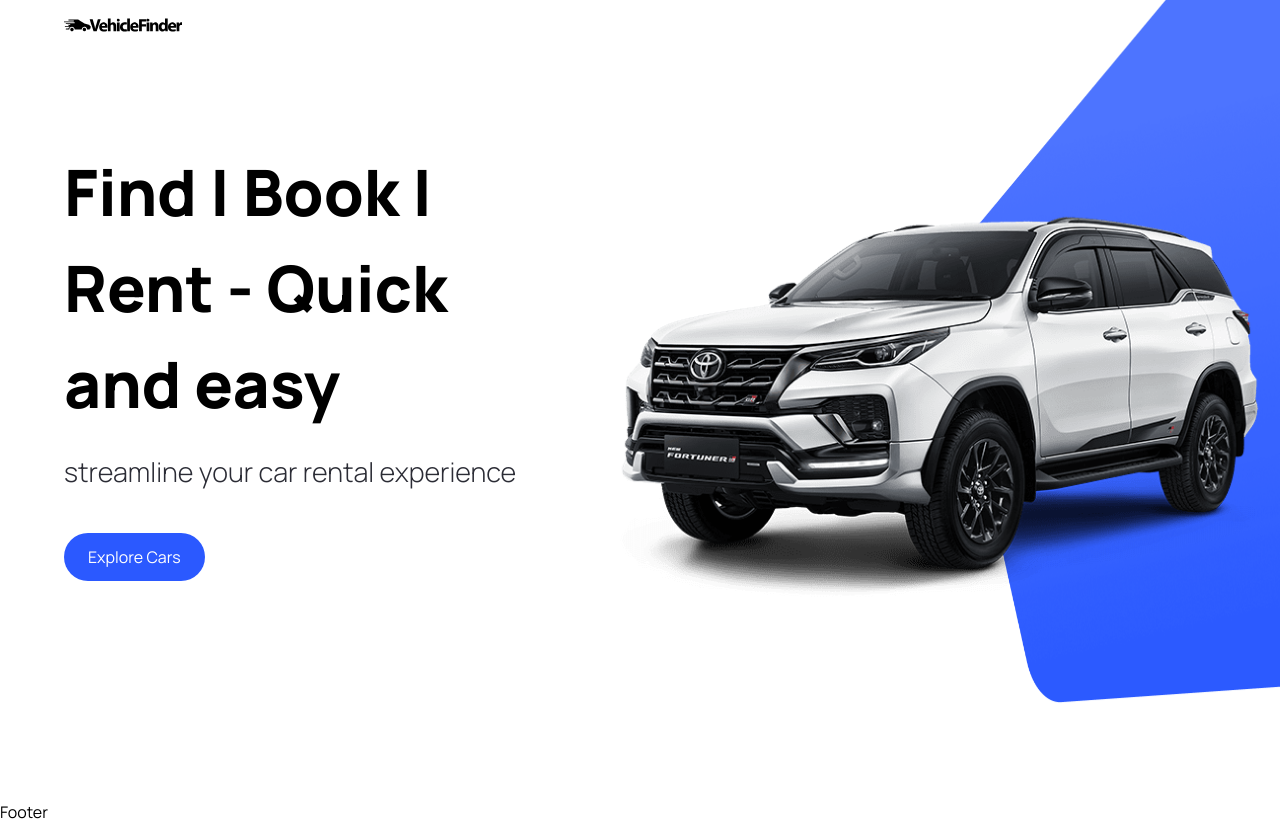
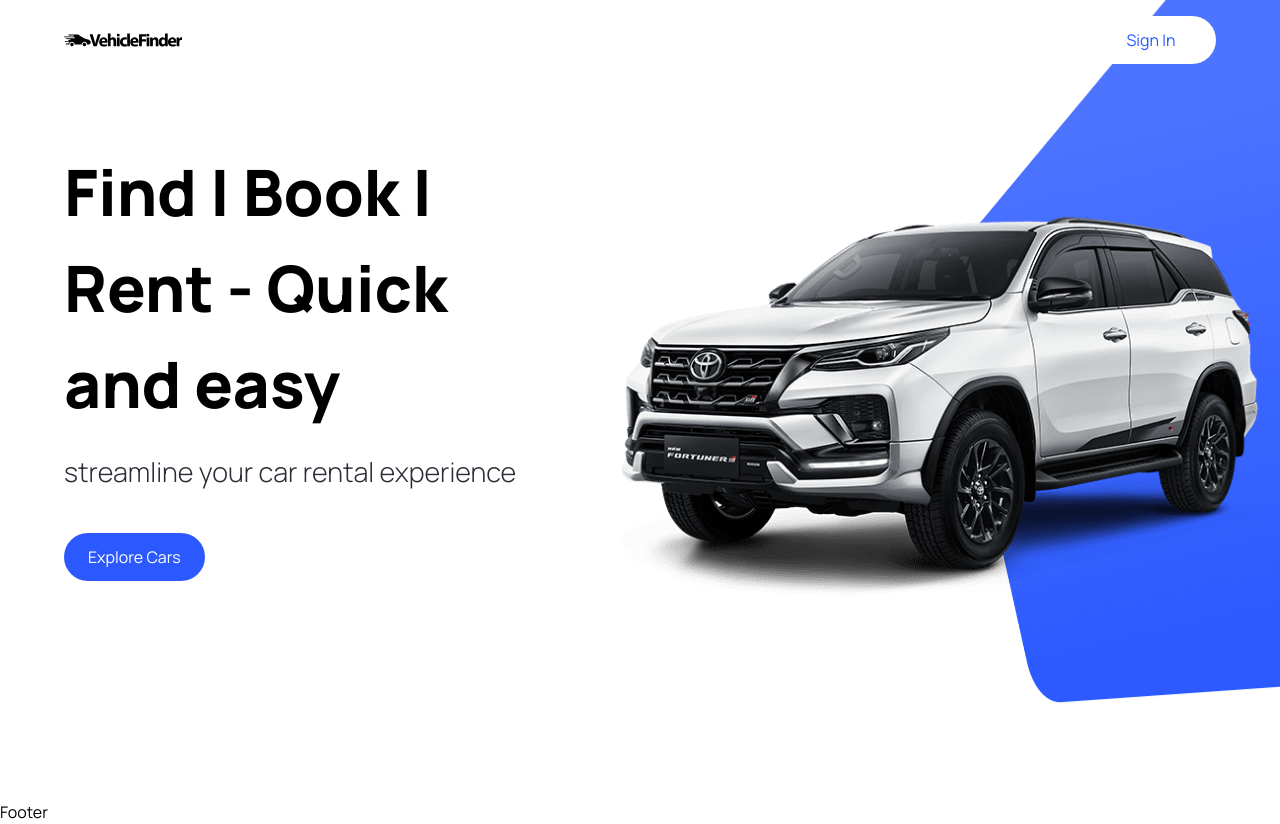
Before and after one commit to cod182/vehicle_finder, a Next.js app: page / in a window 1280 px wide. Built offline with nearby package versions, Linux system fonts and the light colour scheme.

Commit message:
added signin button to nav

```diff
--- a/Types/index.ts
+++ b/Types/index.ts
@@ -2,6 +2,7 @@
 
 export interface CustomButtonProps {
   title: String;
+  btnType?: 'button' | 'submit';
   containerStyles?: String;
   handleClick?: MouseEventHandler<HTMLButtonElement>;
 }
--- a/components/CustomButton.tsx
+++ b/components/CustomButton.tsx
@@ -6,13 +6,14 @@
 
 const CustomButton = ({
   title,
+  btnType,
   containerStyles,
   handleClick,
 }: CustomButtonProps) => {
   return (
     <button
       disabled={false}
-      type={'button'}
+      type={btnType || 'button'}
       className={`custom-btn ${containerStyles}`}
       onClick={handleClick}
     >
--- a/components/NavBar.tsx
+++ b/components/NavBar.tsx
@@ -15,6 +15,11 @@
             className="object-contain"
           />
         </Link>
+        <CustomButton
+          title="Sign In"
+          btnType="button"
+          containerStyles="text-primary-blue rounded-full bg-white min-w-[130px]"
+        />
       </nav>
     </header>
   );
```
